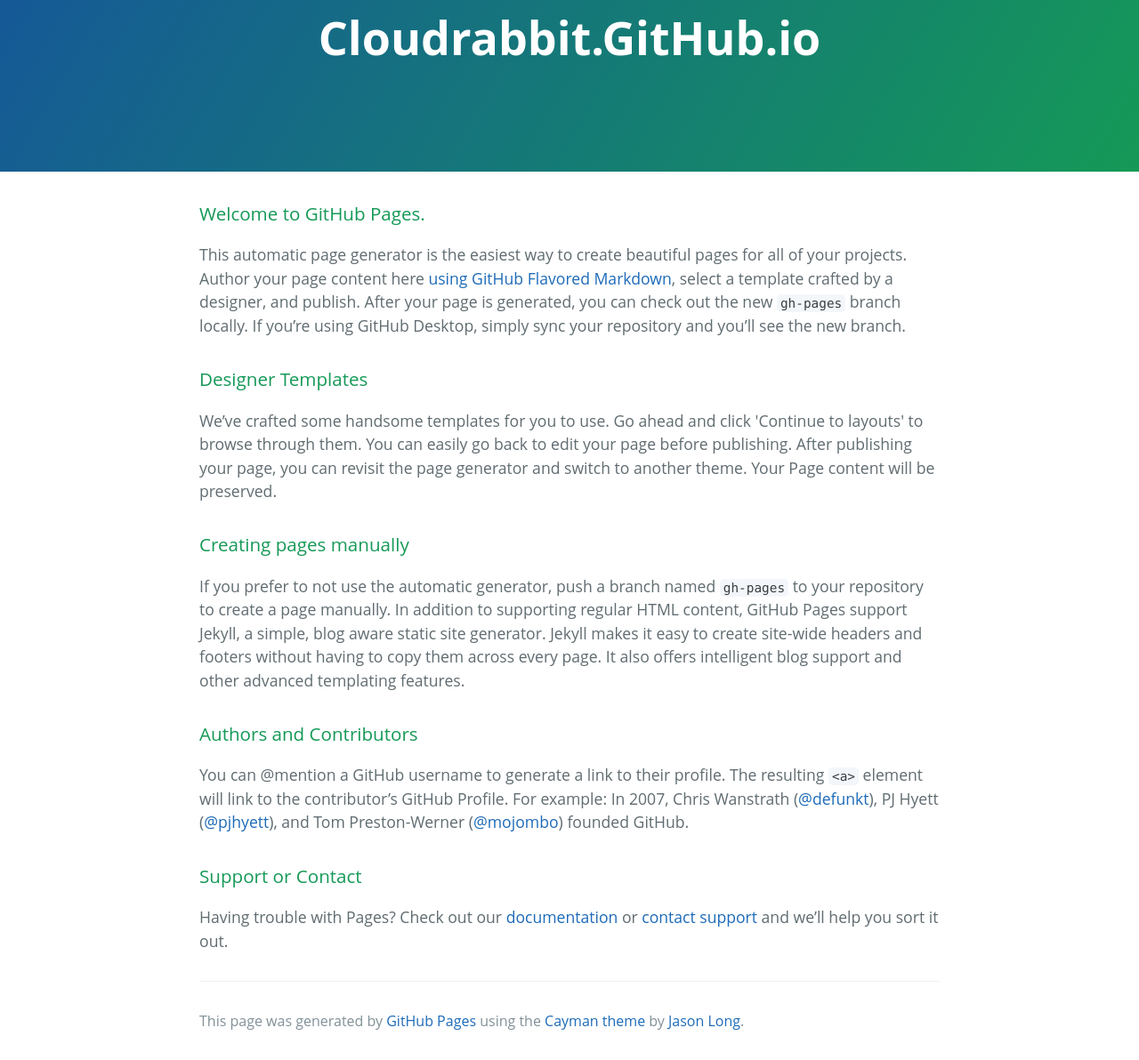
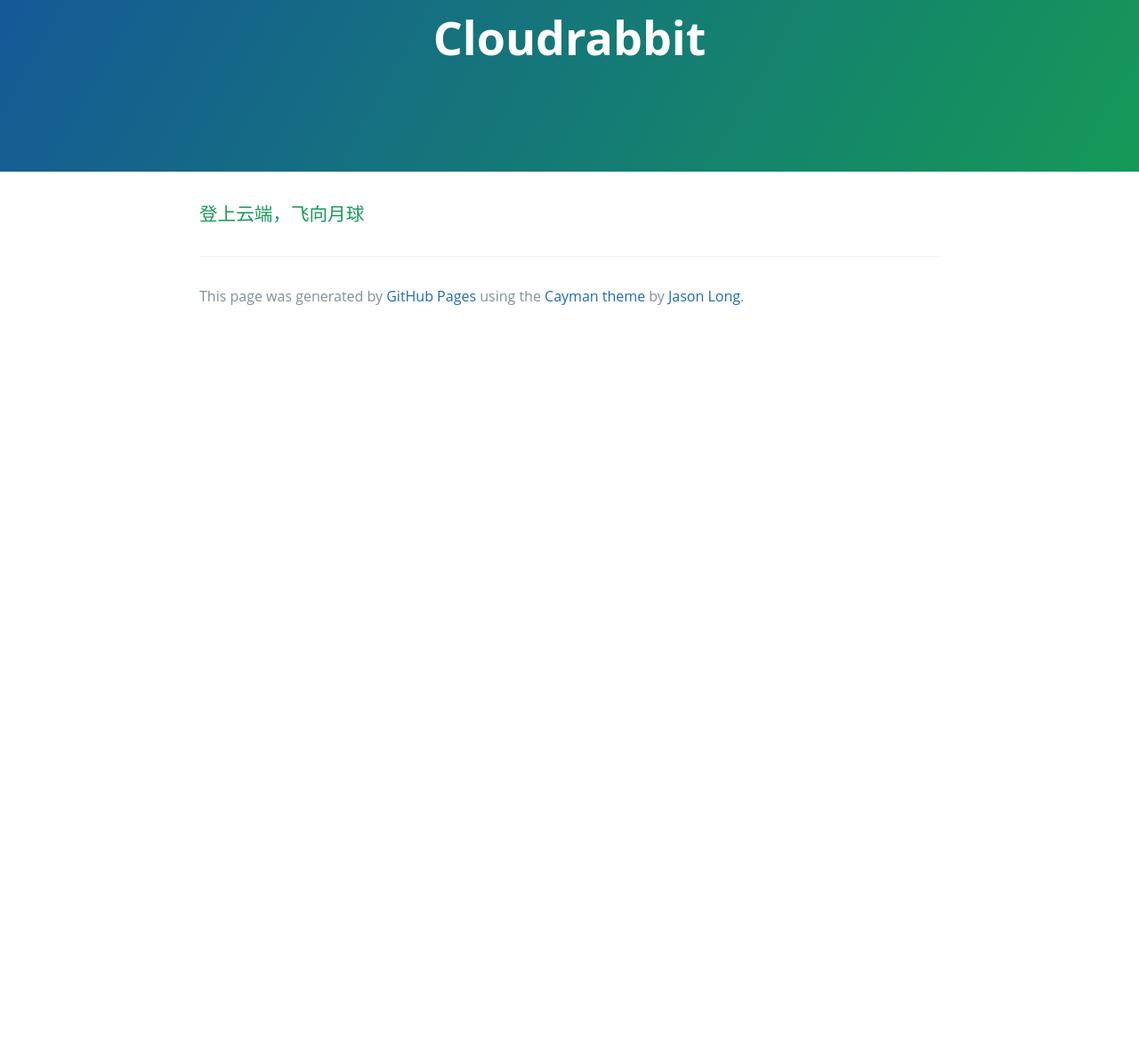
Before and after one commit to Schnuffel-Bunny/CloudRabbit.github.io, a plain HTML site: page index.html in a window 1280 px wide. Shown: the part 77-1269 px from the top of the page at 89% size. After the commit the page ends 800 px from the top, so only its background shows below. Drawn offline with Linux system fonts and the light colour scheme.

Commit message:
Update index.html

```diff
--- a/index.html
+++ b/index.html
@@ -2,7 +2,7 @@
 <html lang="en-us">
   <head>
     <meta charset="UTF-8">
-    <title>Cloudrabbit.GitHub.io by CloudRabbit</title>
+    <title>CloudRabbit</title>
     <meta name="viewport" content="width=device-width, initial-scale=1">
     <link rel="stylesheet" type="text/css" href="stylesheets/normalize.css" media="screen">
     <link rel="stylesheet" type="text/css" href="stylesheets/stylesheet.css" media="screen">
@@ -10,36 +10,12 @@
   </head>
   <body>
     <section class="page-header">
-      <h1 class="project-name">Cloudrabbit.GitHub.io</h1>
+      <h1 class="project-name">Cloudrabbit</h1>
       <h2 class="project-tagline"></h2>
     </section>
 
     <section class="main-content">
-      <h3>
-<a id="welcome-to-github-pages" class="anchor" href="#welcome-to-github-pages" aria-hidden="true"><span aria-hidden="true" class="octicon octicon-link"></span></a>Welcome to GitHub Pages.</h3>
-
-<p>This automatic page generator is the easiest way to create beautiful pages for all of your projects. Author your page content here <a href="https://guides.github.com/features/mastering-markdown/">using GitHub Flavored Markdown</a>, select a template crafted by a designer, and publish. After your page is generated, you can check out the new <code>gh-pages</code> branch locally. If you’re using GitHub Desktop, simply sync your repository and you’ll see the new branch.</p>
-
-<h3>
-<a id="designer-templates" class="anchor" href="#designer-templates" aria-hidden="true"><span aria-hidden="true" class="octicon octicon-link"></span></a>Designer Templates</h3>
-
-<p>We’ve crafted some handsome templates for you to use. Go ahead and click 'Continue to layouts' to browse through them. You can easily go back to edit your page before publishing. After publishing your page, you can revisit the page generator and switch to another theme. Your Page content will be preserved.</p>
-
-<h3>
-<a id="creating-pages-manually" class="anchor" href="#creating-pages-manually" aria-hidden="true"><span aria-hidden="true" class="octicon octicon-link"></span></a>Creating pages manually</h3>
-
-<p>If you prefer to not use the automatic generator, push a branch named <code>gh-pages</code> to your repository to create a page manually. In addition to supporting regular HTML content, GitHub Pages support Jekyll, a simple, blog aware static site generator. Jekyll makes it easy to create site-wide headers and footers without having to copy them across every page. It also offers intelligent blog support and other advanced templating features.</p>
-
-<h3>
-<a id="authors-and-contributors" class="anchor" href="#authors-and-contributors" aria-hidden="true"><span aria-hidden="true" class="octicon octicon-link"></span></a>Authors and Contributors</h3>
-
-<p>You can @mention a GitHub username to generate a link to their profile. The resulting <code>&lt;a&gt;</code> element will link to the contributor’s GitHub Profile. For example: In 2007, Chris Wanstrath (<a href="https://github.com/defunkt" class="user-mention">@defunkt</a>), PJ Hyett (<a href="https://github.com/pjhyett" class="user-mention">@pjhyett</a>), and Tom Preston-Werner (<a href="https://github.com/mojombo" class="user-mention">@mojombo</a>) founded GitHub.</p>
-
-<h3>
-<a id="support-or-contact" class="anchor" href="#support-or-contact" aria-hidden="true"><span aria-hidden="true" class="octicon octicon-link"></span></a>Support or Contact</h3>
-
-<p>Having trouble with Pages? Check out our <a href="https://help.github.com/pages">documentation</a> or <a href="https://github.com/contact">contact support</a> and we’ll help you sort it out.</p>
-
+      <h3>登上云端，飞向月球</h3>
       <footer class="site-footer">
 
         <span class="site-footer-credits">This page was generated by <a href="https://pages.github.com">GitHub Pages</a> using the <a href="https://github.com/jasonlong/cayman-theme">Cayman theme</a> by <a href="https://twitter.com/jasonlong">Jason Long</a>.</span>
```
